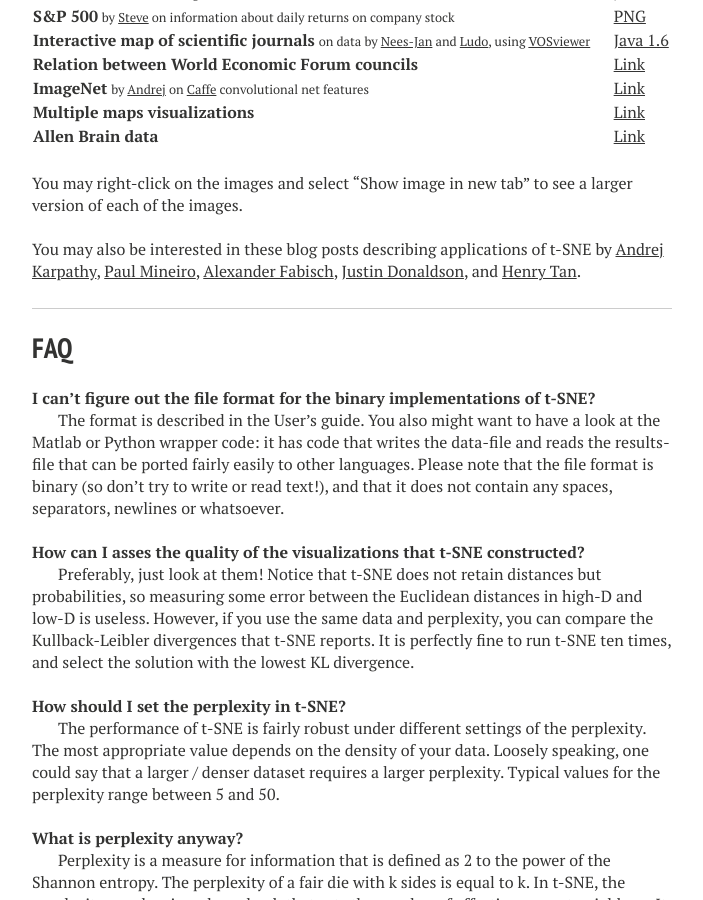
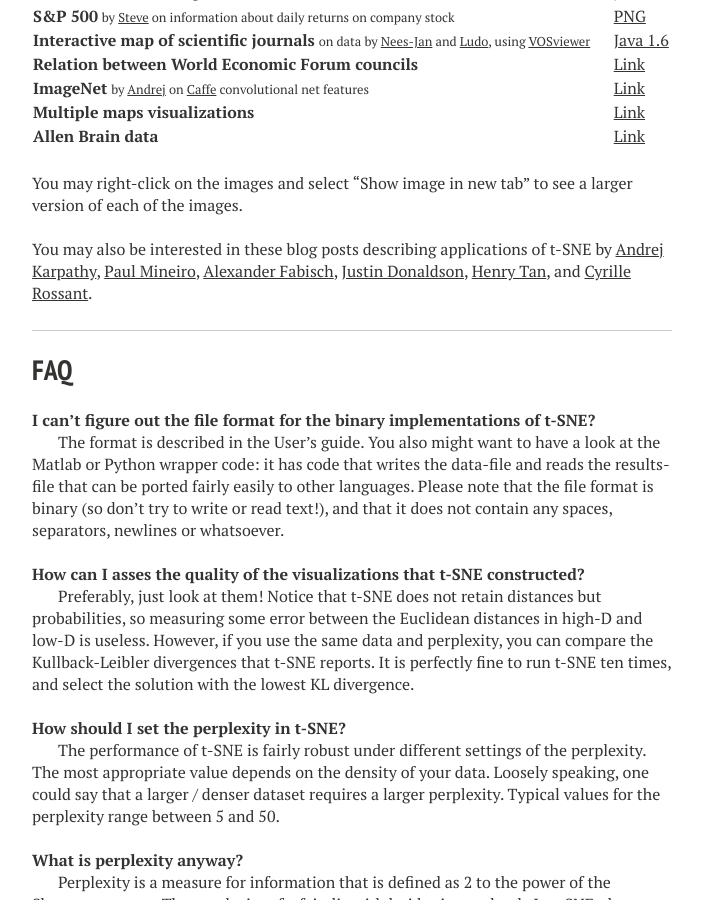
Before and after one commit to lvdmaaten/lvdmaaten.github.io, a Jekyll site: the page built from tsne/index.md, in a window 1280 px wide and 900 px high, scrolled down 2106 px. Shown: the whole window, without its empty margins (288-991 px from the left). Built offline with Jekyll 4.4.1, drawn with Linux system fonts in a browser that asks for light colours; nearby versions of some CDN libraries.

Commit message:
add t-sne blog post

```diff
--- a/tsne/index.md
+++ b/tsne/index.md
@@ -74,7 +74,7 @@
 You may right-click on the images and select "Show image in new tab" to see a larger version of each of the images.
 
 <br />
-You may also be interested in these blog posts describing applications of t-SNE by [Andrej Karpathy](http://karpathy.ca/myblog/?p=707), [Paul Mineiro](http://www.machinedlearnings.com/2011/06/even-better-hashtag-similarity.html), [Alexander Fabisch](http://nbviewer.ipython.org/urls/gist.githubusercontent.com/AlexanderFabisch/1a0c648de22eff4a2a3e/raw/59d5bc5ed8f8bfd9ff1f7faa749d1b095aa97d5a/t-SNE.ipynb), [Justin Donaldson](http://scwn.net), and [Henry Tan](http://www.codeproject.com/Tips/788739/Visualization-of-High-Dimensional-Data-using-t-SNE).
+You may also be interested in these blog posts describing applications of t-SNE by [Andrej Karpathy](http://karpathy.ca/myblog/?p=707), [Paul Mineiro](http://www.machinedlearnings.com/2011/06/even-better-hashtag-similarity.html), [Alexander Fabisch](http://nbviewer.ipython.org/urls/gist.githubusercontent.com/AlexanderFabisch/1a0c648de22eff4a2a3e/raw/59d5bc5ed8f8bfd9ff1f7faa749d1b095aa97d5a/t-SNE.ipynb), [Justin Donaldson](http://scwn.net), [Henry Tan](http://www.codeproject.com/Tips/788739/Visualization-of-High-Dimensional-Data-using-t-SNE), and [Cyrille Rossant](https://beta.oreilly.com/learning/an-illustrated-introduction-to-the-t-sne-algorithm).
 
 ---
 
```
Also changed, not shown: Gemfile.lock, 3 other files.
